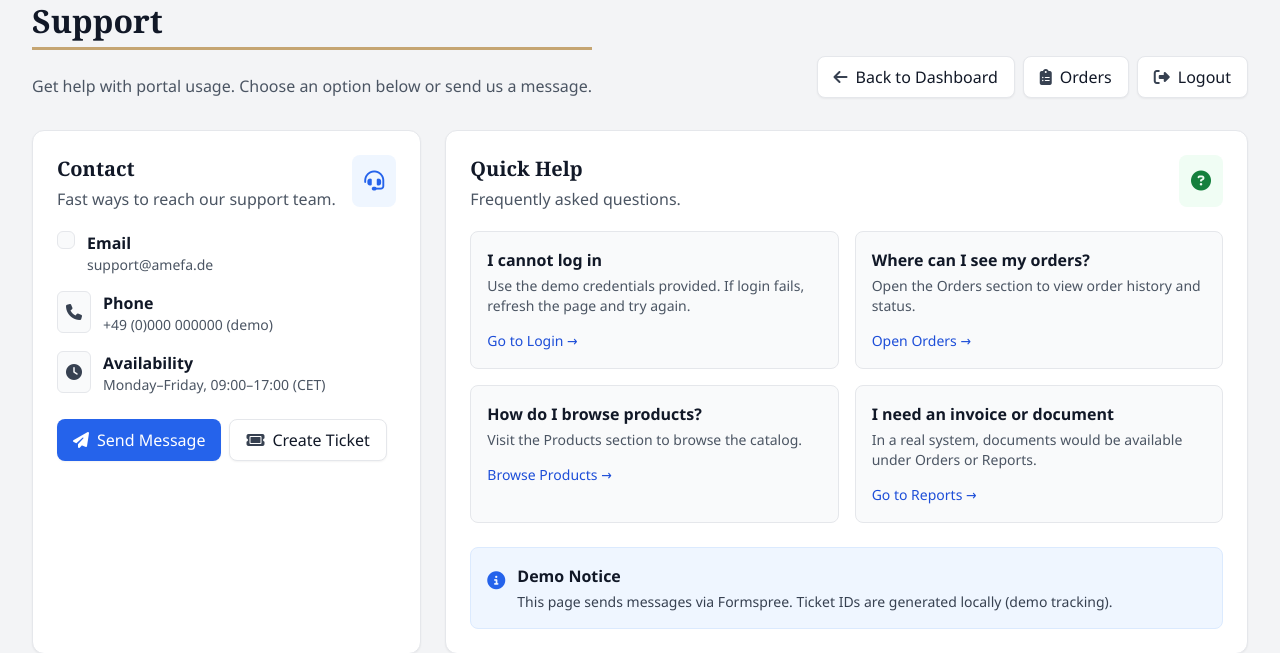
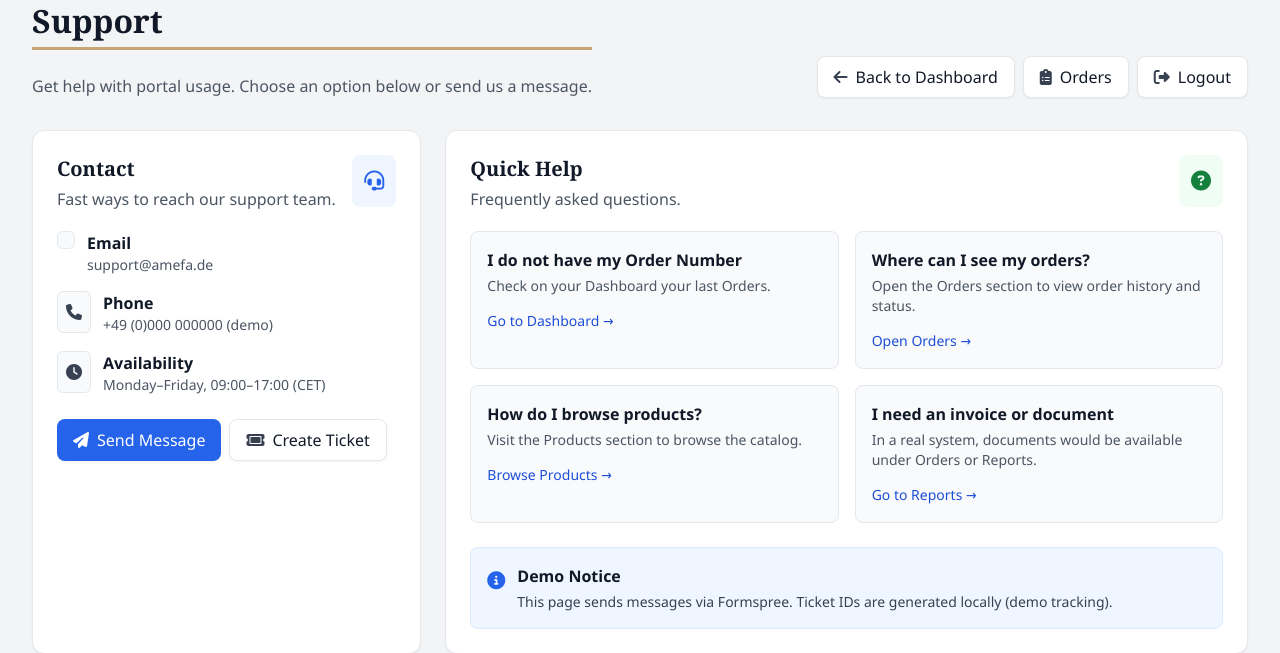
Before and after one commit to ejbeth/group-1_appliedanalytics, a Flask app: page /support in a window 1280 px wide. Shown: the part 996-1649 px from the top of the page. Run offline with Flask 3, Linux system fonts and the light colour scheme; the visitor is signed in with stand-in values (Sample User, id 1); some libraries are stand-ins or nearby versions.

Commit message:
Support Template adjustment

```diff
--- a/Amefa Order Portal/templates/pages/support.html
+++ b/Amefa Order Portal/templates/pages/support.html
@@ -116,13 +116,13 @@
         <div class="mt-5 grid grid-cols-1 md:grid-cols-2 gap-4">
 
           <div class="p-4 rounded-lg bg-gray-50 border border-gray-200">
-            <p class="font-semibold text-gray-900">I cannot log in</p>
+            <p class="font-semibold text-gray-900">I do not have my Order Number</p>
             <p class="text-gray-600 text-sm mt-1">
-              Use the demo credentials provided. If login fails, refresh the page and try again.
+              Check on your Dashboard your last Orders.
             </p>
             <div class="mt-3">
               <a href="{{ url_for('login') }}" class="text-blue-700 hover:text-blue-800 text-sm font-medium">
-                Go to Login →
+                Go to Dashboard →
               </a>
             </div>
           </div>
```
